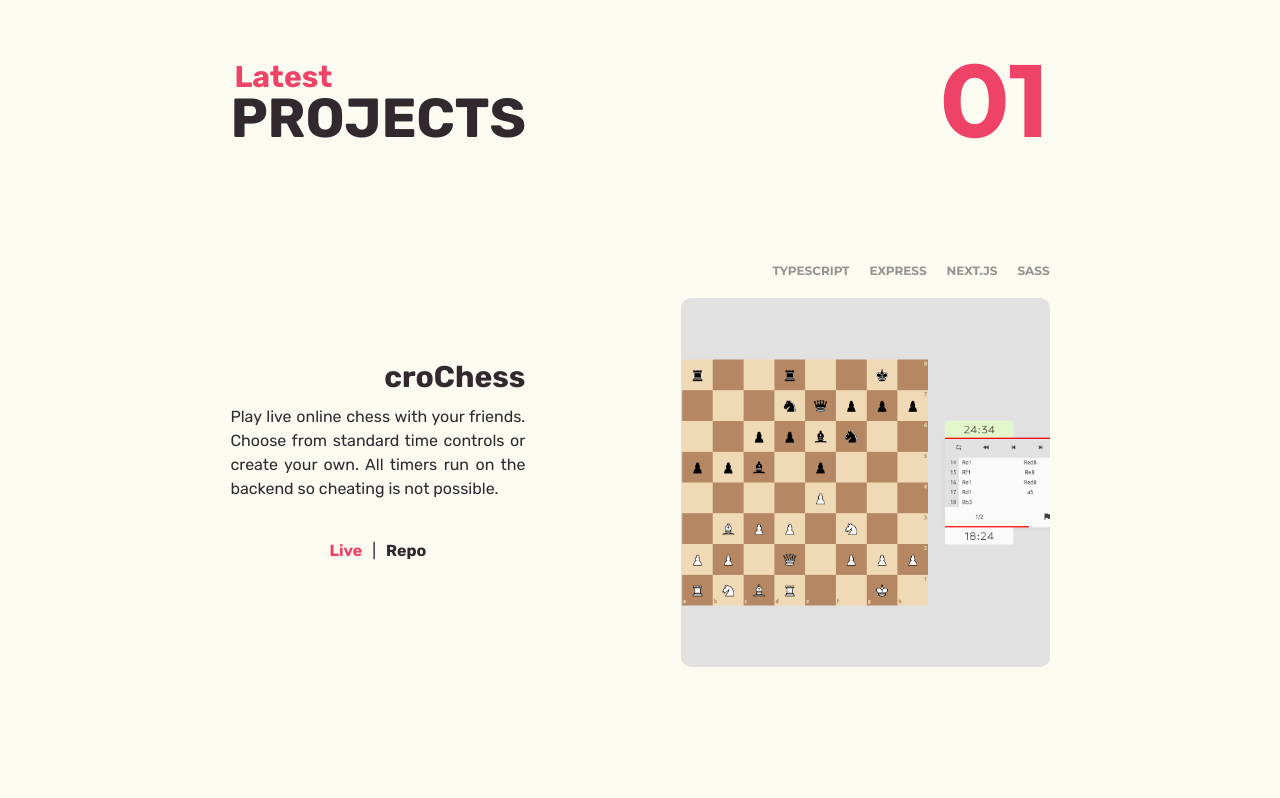
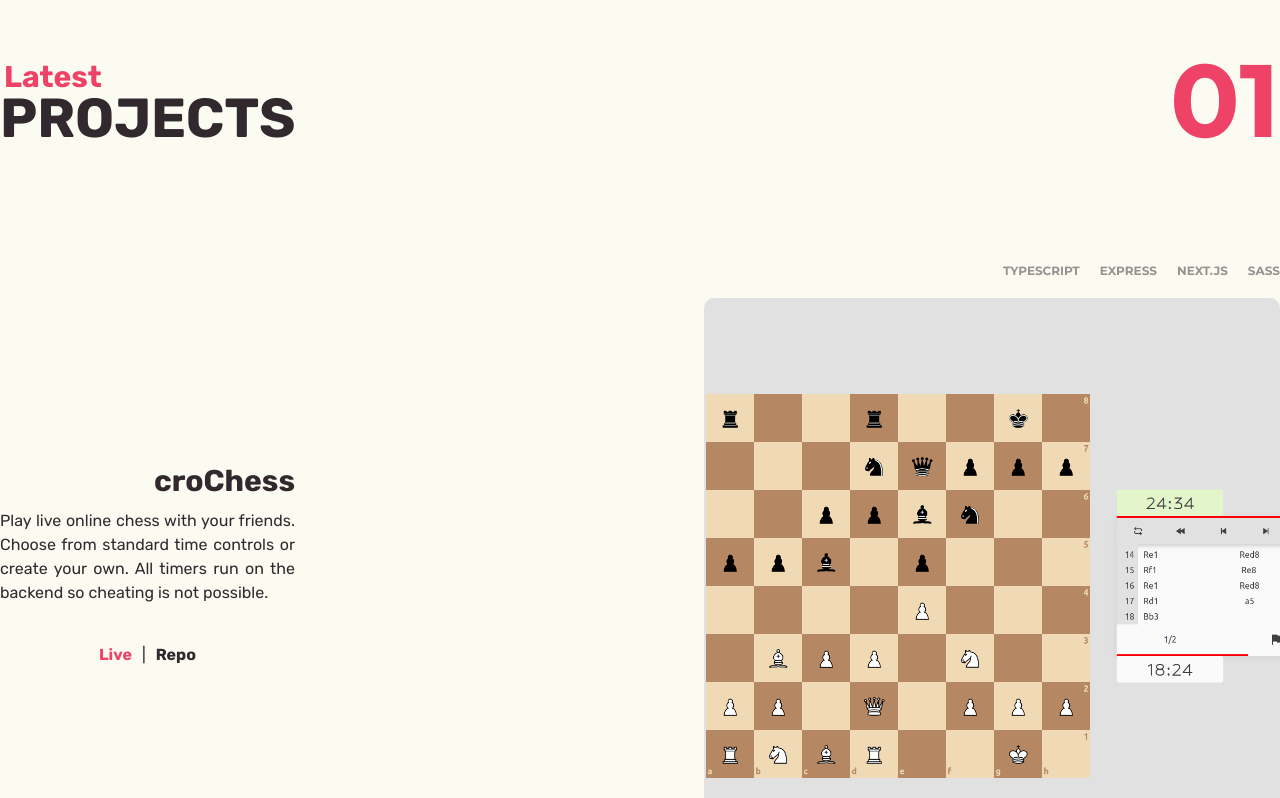
Before and after one commit to nksupermarket/portfolio, a React (Create React App) app: page / in a window 1280 px wide. Shown: the part 741-1539 px from the top of the page. Built offline with nearby package versions, Linux system fonts and the light colour scheme.

Commit message:
changed .app padding size for tablets

```diff
--- a/src/styles/index.scss
+++ b/src/styles/index.scss
@@ -264,12 +264,6 @@ textarea {
   }
 }
 
-@media screen and (min-width: 769px) {
-  .App {
-    padding: 0 18%;
-  }
-}
-
 @media screen and (min-width: 1600px) {
   .App {
     padding: 0 28%;
```
